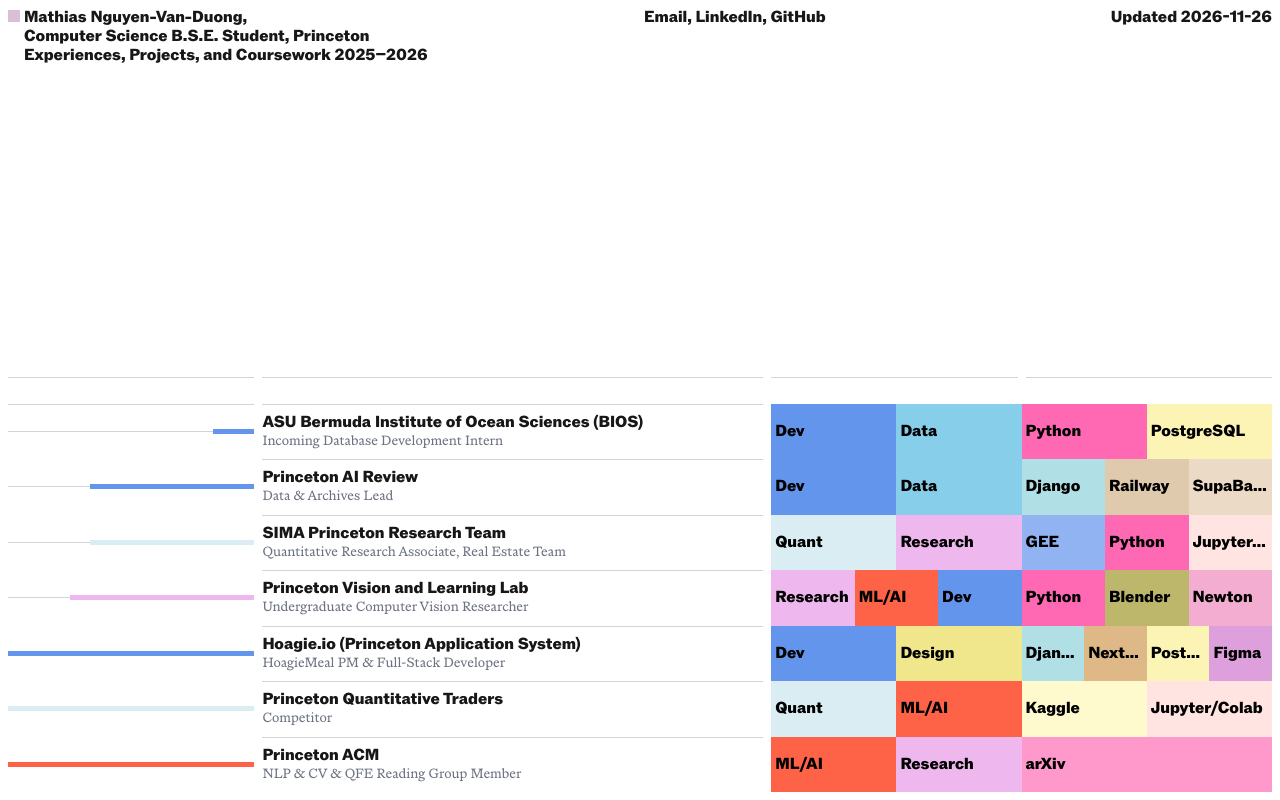
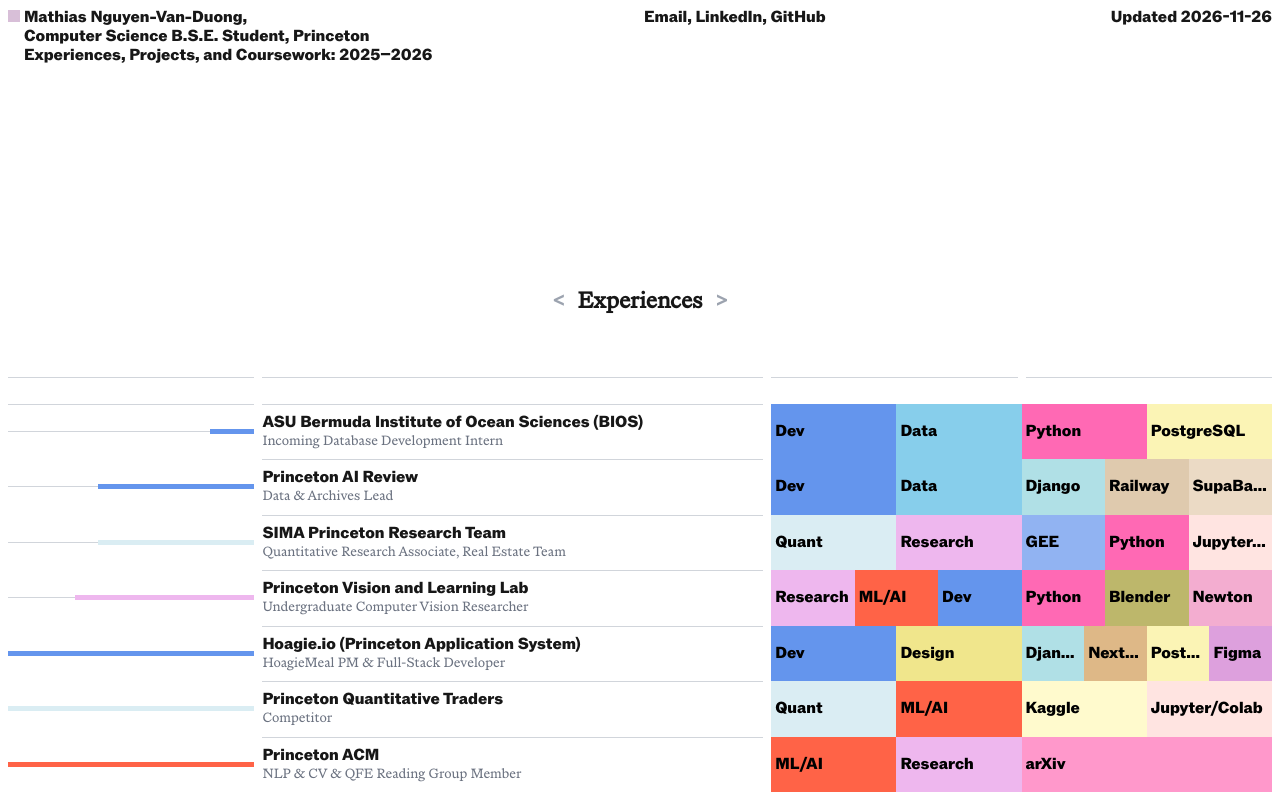
Before and after one commit to matnvd/matnvd.github.io, a React (Vite) app: page / in a window 1280 px wide. Built offline with nearby package versions, Linux system fonts and the light colour scheme.

Commit message:
table switching button

```diff
--- a/src/Portfolio.jsx
+++ b/src/Portfolio.jsx
@@ -1,12 +1,12 @@
 import { useEffect, useRef, useState } from "react";
 
 // ─── Data ───────────────────────────────────────────────────────────
-const PROJECTS = [
+const EXPERIENCES = [
   {
     title: "ASU Bermuda Institute of Ocean Sciences (BIOS)",
     slug: "asu-bios",
     year: "2026",
-    month: 7,
+    month: 6,
     duration: 2,
     category: ["Dev", "Data"],
     role: "Incoming Database Development Intern",
@@ -82,10 +82,12 @@
 ].sort((a, b) => b.month - a.month).sort((a, b) => b.year - a.year);
 
 const toMonths = (year, month) => parseInt(year) * 12 + month;
-const NUMERIC_MAX = Math.max(...PROJECTS.filter(p => typeof p.duration === "number").map(p => toMonths(p.year, p.month) + p.duration));
-const effectiveDuration = (p) => p.duration === "present" ? NUMERIC_MAX - toMonths(p.year, p.month) : p.duration;
-const TIMELINE_MIN = Math.min(...PROJECTS.map(p => toMonths(p.year, p.month)));
-const TIMELINE_MAX = Math.max(...PROJECTS.map(p => toMonths(p.year, p.month) + effectiveDuration(p)));
+const NOW_MONTHS = toMonths(new Date().getFullYear(), new Date().getMonth() + 1);
+const NUMERIC_MAX = Math.max(...EXPERIENCES.filter(p => typeof p.duration === "number").map(p => toMonths(p.year, p.month) + p.duration));
+const PRESENT_MAX = Math.max(NUMERIC_MAX, NOW_MONTHS);
+const effectiveDuration = (p) => p.duration === "present" ? PRESENT_MAX - toMonths(p.year, p.month) : p.duration;
+const TIMELINE_MIN = Math.min(...EXPERIENCES.map(p => toMonths(p.year, p.month)));
+const TIMELINE_MAX = Math.max(...EXPERIENCES.map(p => toMonths(p.year, p.month) + effectiveDuration(p)));
 const TIMELINE_SPAN = TIMELINE_MAX - TIMELINE_MIN;
 
 const MONTH_ABBR = ["Jan","Feb","Mar","Apr","May","Jun","Jul","Aug","Sep","Oct","Nov","Dec"];
@@ -175,10 +177,10 @@
   );
 }
 
-function ProjectRow({ project, hovered, setHovered, active, setActive, isMobile, revealed, setHoveredCol, isFirst }) {
-  const { title, year, month, slug, role, url, category, technologies } = project;
+function ExperienceRow({ experience, hovered, setHovered, active, setActive, isMobile, revealed, setHoveredCol, isFirst }) {
+  const { title, year, month, slug, role, url, category, technologies } = experience;
   const barLeft = (toMonths(year, month) - TIMELINE_MIN) / TIMELINE_SPAN;
-  const barWidth = effectiveDuration(project) / TIMELINE_SPAN;
+  const barWidth = effectiveDuration(experience) / TIMELINE_SPAN;
   const isHovered = hovered?.slug === slug;
   const anyHovered = !!hovered;
   const hasActive = !!(active?.category || active?.technologies);
@@ -242,7 +244,7 @@
             href={url || "#"}
             target={url ? "_blank" : undefined}
             rel="noopener noreferrer"
-            title={url ? "View project" : "Coming soon"}
+            title={url ? "View experience" : "Coming soon"}
             style={{
               display: "block",
               paddingRight: "10%",
@@ -358,8 +360,8 @@
 
 function MobileKey({ active, setActive, visible }) {
   const [expanded, setExpanded] = useState(false);
-  const allCategories = [...new Set(PROJECTS.flatMap((p) => p.category))].sort();
-  const allTech = [...new Set(PROJECTS.flatMap((p) => p.technologies))].sort();
+  const allCategories = [...new Set(EXPERIENCES.flatMap((p) => p.category))].sort();
+  const allTech = [...new Set(EXPERIENCES.flatMap((p) => p.technologies))].sort();
   const hasActive = !!(active?.category || active?.technologies);
 
   const groups = [
@@ -451,6 +453,8 @@
   const [hoveredCol, setHoveredCol] = useState(null);
   const [revealed, setRevealed] = useState(false);
   const [isMobile, setIsMobile] = useState(false);
+  const [tableIndex, setTableIndex] = useState(0);
+  const TABLE_NAMES = ["Experiences", "Projects", "Coursework"];
   const navRef = useRef(null);
   const currentYear = new Date().getFullYear();
 
@@ -497,7 +501,7 @@
     setTimeout(() => setCopied(false), 1500);
   };
 
-  // in future, add 3rd category "type"? for internships/research/co-curriculars?
+  // in future, add 3rd category "type"? for internships/research/co-curriculars? // update
   const colHeaders = [{ label: "Foci", type: "category" }, { label: "Technologies", type: "technologies" }];
 
   return (
@@ -544,7 +548,7 @@
                 </h1>
                 <span>,</span>
                 <p>Computer Science B.S.E. Student, Princeton</p>
-                <p>Experiences, Projects, and Coursework 2025–{currentYear}</p>
+                <p>Experiences, Projects, and Coursework: 2025–{currentYear}</p>
               </div>
             </div>
           </div>
@@ -583,6 +587,21 @@
 
       {/* ─── Main Content ─── */}
       <main style={{ paddingTop: isMobile ? "40px" : "160px" }}>
+        <div style={{ display: "flex", alignItems: "center", justifyContent: "center", gap: "12px", marginBottom: "32px", fontFamily: accentFontFamily, fontSize: "1.5rem", fontWeight: 700 }}>
+          <button
+            onClick={() => setTableIndex((tableIndex - 1 + TABLE_NAMES.length) % TABLE_NAMES.length)}
+            style={{ cursor: "pointer", fontSize: "inherit", fontWeight: "inherit", color: "var(--gray-400)", transition: "color 0.15s" }}
+            onMouseEnter={e => e.currentTarget.style.color = "var(--foreground)"}
+            onMouseLeave={e => e.currentTarget.style.color = "var(--gray-400)"}
+          >&lt;</button>
+          <span style={{ display: "inline-block", textAlign: "center", width: "10ch" }}>{ TABLE_NAMES[tableIndex] }</span>
+          <button
+            onClick={() => setTableIndex((tableIndex + 1) % TABLE_NAMES.length)}
+            style={{ cursor: "pointer", fontSize: "inherit", fontWeight: "inherit", color: "var(--gray-400)", transition: "color 0.15s" }}
+            onMouseEnter={e => e.currentTarget.style.color = "var(--foreground)"}
+            onMouseLeave={e => e.currentTarget.style.color = "var(--gray-400)"}
+          >&gt;</button>
+        </div>
         <section style={{ width: "100%", paddingBottom: isMobile ? "16px" : "8px" }}>
           {/* Column Headers */}
           <div
@@ -627,12 +646,12 @@
             )}
           </div>
 
-          {/* Projects */}
+          {/* Experiences */}
           <div style={{ display: "flex", flexDirection: "column" }}>
-            {PROJECTS.map((project, i) => (
-              <ProjectRow
-                key={project.slug}
-                project={project}
+            {EXPERIENCES.map((experience, i) => (
+              <ExperienceRow
+                key={experience.slug}
+                experience={experience}
                 hovered={hovered}
                 setHovered={setHovered}
                 active={active}
```
